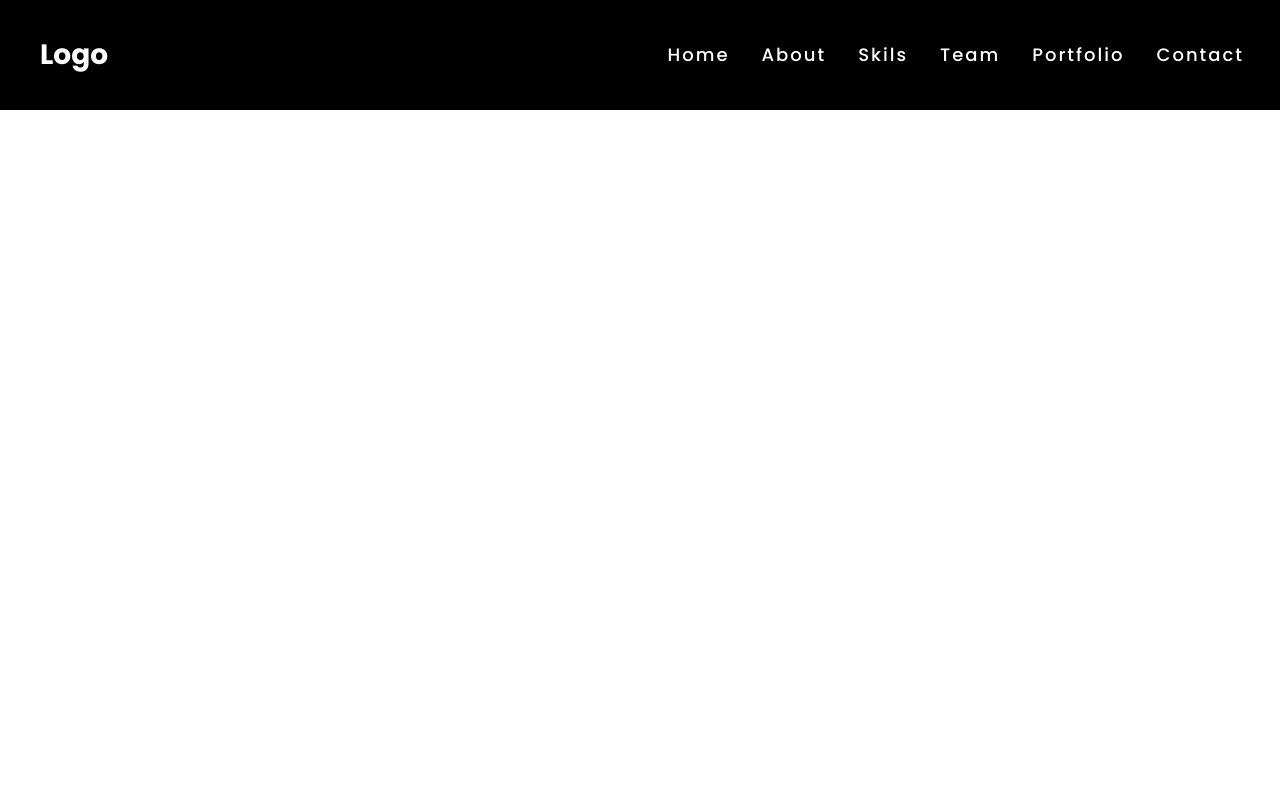
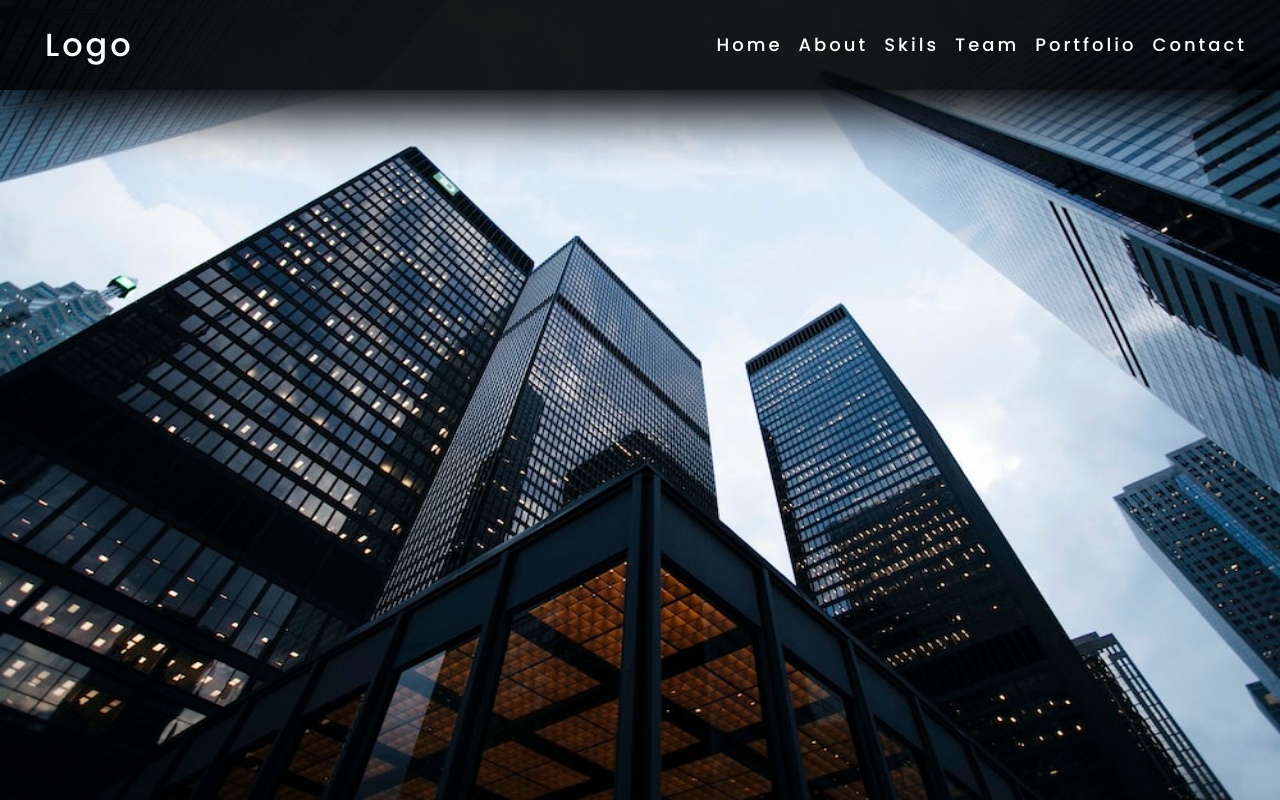
Before and after one commit to numonof/js_projectWhen_Click_Outside_navbar_responsive, a plain HTML site: page index.html in a window 1280 px wide. Drawn offline with Linux system fonts and the light colour scheme.

Commit message:
change css style

```diff
--- a/css/style.css
+++ b/css/style.css
@@ -13,15 +13,25 @@ body {
 }
 
 @media (min-width:360px) {
+
+    #home {
+        width: 100vw;
+        height: 100vh;
+        background: url(../img/bg.jpg);
+        background-repeat: no-repeat;
+        background-size: cover;
+    }
+
     #header {
         position: fixed;
         top: 0;
         right: 0;
+
+        width: 100%;
         display: flex;
         justify-content: space-between;
-        width: 100%;
-        background-color: #000;
-        /* box-shadow: 0.5px 25px rgba(0, 0, 0, 0.05); */
+        background-color: rgba(0, 0, 0, 0.9);
+        box-shadow: 5px 5px 12px;
         padding: 25px 20px 25px 20px;
         z-index: 1000;
     }
@@ -29,25 +39,23 @@ body {
     .logo {
         text-decoration: none;
         text-transform: capitalize;
-        font-size: 20px;
+        font-size: 24px;
         line-height: 28px;
         font-weight: 700;
         color: #fff;
+        letter-spacing: 1.5px;
         cursor: pointer;
-        display: flex;
-        justify-content: center;
-        align-items: center;
     }
 
     #toggle {
         position: absolute;
         top: 25%;
         right: 20px;
+
+        display: block;
         width: 40px;
         height: 40px;
-        background-color: #fff;
         cursor: pointer;
-        display: block;
     }
 
     #toggle::before {
@@ -55,9 +63,10 @@ body {
         position: absolute;
         top: 18px;
         left: 10px;
+
         width: 20px;
         height: 3px;
-        background-color: #000;
+        background-color: #fff;
         border-radius: 5px;
         transform: translateY(-5px);
         transition: 0.5s;
@@ -68,9 +77,10 @@ body {
         position: absolute;
         top: 18px;
         left: 10px;
+
         width: 20px;
         height: 3px;
-        background-color: #000;
+        background-color: #fff;
         border-radius: 5px;
         transform: translateY(5px);
         transition: 0.5s;
@@ -85,62 +95,76 @@ body {
     }
 
     #toggle.active {
-        background-color: brown;
+        background-color: #3420202b;
     }
 
     #navbar {
         position: absolute;
         top: 75px;
         right: 0px;
-        background-color: #000;
-        transition: 0.5s;
-        overflow: hidden;
+
         width: 100%;
         height: 0;
+        overflow: hidden;
+        transition: 0.5s;
     }
 
     #navbar.active {
         width: 100vw;
         height: 100vh;
-        background-color: rgba(0, 0, 0, 0.5);
-        padding: 50px 0;
+        background-color: rgba(0, 0, 0, 0.7);
+        padding: 80px 0;
     }
 
     #navbar>ul {
         position: relative;
+        margin: 0;
+        padding: 0;
+
         display: flex;
         flex-direction: column;
         justify-content: center;
         align-items: center;
         list-style: none;
-        margin: 0;
-        padding: 0;
+    }
+
+    #navbar>ul>li {
+        margin: 5px 0;
     }
 
     #navbar>ul>li>a {
         text-decoration: none;
         text-transform: capitalize;
         font-size: 14px;
-        line-height: 20px;
+        line-height: 24px;
         font-weight: 500;
         font-style: normal;
         color: #fff;
-        letter-spacing: 1px;
+        letter-spacing: 5px;
         cursor: pointer;
     }
 }
 
 @media (min-width:376px) {
 
+    #home {
+        width: 100vw;
+        height: 100vh;
+        background: url(../img/bg.jpg);
+        background-repeat: no-repeat;
+        background-size: cover;
+    }
+
     #header {
         position: fixed;
         top: 0;
         right: 0;
+
+        width: 100%;
         display: flex;
         justify-content: space-between;
-        width: 100%;
-        background-color: #000;
-        /* box-shadow: 0.5px 25px rgba(0, 0, 0, 0.05); */
+        background-color: rgba(0, 0, 0, 0.9);
+        box-shadow: 5px 5px 12px;
         padding: 25px 20px 25px 20px;
         z-index: 1000;
     }
@@ -148,25 +172,23 @@ body {
     .logo {
         text-decoration: none;
         text-transform: capitalize;
-        font-size: 20px;
+        font-size: 24px;
         line-height: 28px;
         font-weight: 700;
         color: #fff;
+        letter-spacing: 1.5px;
         cursor: pointer;
-        display: flex;
-        justify-content: center;
-        align-items: center;
     }
 
     #toggle {
         position: absolute;
         top: 25%;
         right: 20px;
+
+        display: block;
         width: 40px;
         height: 40px;
-        background-color: #fff;
         cursor: pointer;
-        display: block;
     }
 
     #toggle::before {
@@ -174,9 +196,10 @@ body {
         position: absolute;
         top: 18px;
         left: 10px;
+
         width: 20px;
         height: 3px;
-        background-color: #000;
+        background-color: #fff;
         border-radius: 5px;
         transform: translateY(-5px);
         transition: 0.5s;
@@ -187,9 +210,10 @@ body {
         position: absolute;
         top: 18px;
         left: 10px;
+
         width: 20px;
         height: 3px;
-        background-color: #000;
+        background-color: #fff;
         border-radius: 5px;
         transform: translateY(5px);
         transition: 0.5s;
@@ -204,62 +228,76 @@ body {
     }
 
     #toggle.active {
-        background-color: brown;
+        background-color: #3420202b;
     }
 
     #navbar {
         position: absolute;
         top: 75px;
         right: 0px;
-        background-color: #000;
-        transition: 0.5s;
-        overflow: hidden;
+
         width: 100%;
         height: 0;
+        overflow: hidden;
+        transition: 0.5s;
     }
 
     #navbar.active {
         width: 100vw;
         height: 100vh;
-        background-color: rgba(0, 0, 0, 0.5);
-        padding: 50px 0;
+        background-color: rgba(0, 0, 0, 0.7);
+        padding: 80px 0;
     }
 
     #navbar>ul {
         position: relative;
+        margin: 0;
+        padding: 0;
+
         display: flex;
         flex-direction: column;
         justify-content: center;
         align-items: center;
         list-style: none;
-        margin: 0;
-        padding: 0;
+    }
+
+    #navbar>ul>li {
+        margin: 5px 0;
     }
 
     #navbar>ul>li>a {
         text-decoration: none;
         text-transform: capitalize;
         font-size: 14px;
-        line-height: 20px;
+        line-height: 24px;
         font-weight: 500;
         font-style: normal;
         color: #fff;
-        letter-spacing: 1px;
+        letter-spacing: 5px;
         cursor: pointer;
     }
 }
 
 @media (min-width:576px) {
 
+    #home {
+        width: 100vw;
+        height: 100vh;
+        background: url(../img/bg.jpg);
+        background-repeat: no-repeat;
+        background-size: cover;
+    }
+
     #header {
         position: fixed;
         top: 0;
         right: 0;
+
+        width: 100%;
         display: flex;
         justify-content: space-between;
-        width: 100%;
-        background-color: #000;
-        /* box-shadow: 0.5px 25px rgba(0, 0, 0, 0.05); */
+        background-color: rgba(0, 0, 0, 0.9);
+        box-shadow: 5px 5px 12px;
         padding: 25px 20px 25px 20px;
         z-index: 1000;
     }
@@ -267,35 +305,34 @@ body {
     .logo {
         text-decoration: none;
         text-transform: capitalize;
-        font-size: 22px;
+        font-size: 24px;
         line-height: 28px;
         font-weight: 700;
         color: #fff;
+        letter-spacing: 1.5px;
         cursor: pointer;
-        display: flex;
-        justify-content: center;
-        align-items: center;
     }
 
     #toggle {
         position: absolute;
         top: 25%;
         right: 20px;
+
+        display: block;
         width: 40px;
         height: 40px;
-        background-color: #fff;
         cursor: pointer;
-        display: block;
     }
 
     #toggle::before {
         content: '';
         position: absolute;
-        top: 20px;
-        left: 8px;
-        width: 25px;
+        top: 18px;
+        left: 10px;
+
+        width: 20px;
         height: 3px;
-        background-color: #000;
+        background-color: #fff;
         border-radius: 5px;
         transform: translateY(-5px);
         transition: 0.5s;
@@ -304,11 +341,12 @@ body {
     #toggle::after {
         content: '';
         position: absolute;
-        top: 20px;
-        left: 8px;
-        width: 25px;
+        top: 18px;
+        left: 10px;
+
+        width: 20px;
         height: 3px;
-        background-color: #000;
+        background-color: #fff;
         border-radius: 5px;
         transform: translateY(5px);
         transition: 0.5s;
@@ -323,91 +361,116 @@ body {
     }
 
     #toggle.active {
-        background-color: brown;
+        background-color: #3420202b;
     }
 
     #navbar {
         position: absolute;
         top: 75px;
         right: 0px;
-        background-color: #000;
-        transition: 0.5s;
-        overflow: hidden;
+
         width: 100%;
         height: 0;
+        overflow: hidden;
+        transition: 0.5s;
     }
 
     #navbar.active {
         width: 100vw;
         height: 100vh;
-        background-color: rgba(0, 0, 0, 0.5);
-        /* display: block; */
-        padding: 50px 0;
+        background-color: rgba(0, 0, 0, 0.7);
+        padding: 80px 0;
     }
 
     #navbar>ul {
         position: relative;
+        margin: 0;
+        padding: 0;
+
         display: flex;
         flex-direction: column;
         justify-content: center;
         align-items: center;
         list-style: none;
-        margin: 0;
-        padding: 0;
+    }
+
+    #navbar>ul>li {
+        margin: 5px 0;
     }
 
     #navbar>ul>li>a {
         text-decoration: none;
         text-transform: capitalize;
-        font-size: 16px;
+        font-size: 14px;
         line-height: 24px;
         font-weight: 500;
         font-style: normal;
         color: #fff;
-        letter-spacing: 1px;
+        letter-spacing: 5px;
         cursor: pointer;
     }
 }
 
 @media (min-width:768px) {
 
+    #home {
+        width: 100vw;
+        height: 100vh;
+        background: url(../img/bg.jpg);
+        background-repeat: no-repeat;
+        background-size: 100% 100%;
+    }
+
     #header {
         position: fixed;
         top: 0;
         right: 0;
+
+        width: 100%;
         display: flex;
         justify-content: space-between;
-        width: 100%;
-        background-color: #000;
+        background-color: rgba(0, 0, 0, 0.9);
         /* box-shadow: 0.5px 25px rgba(0, 0, 0, 0.05); */
         z-index: 1000;
     }
 
     .logo {
         position: relative;
-        color: #fff;
+        display: flex;
+        justify-content: center;
+        align-items: center;
+
+        text-transform: capitalize;
+        text-decoration: none;
         font-size: 28px;
         line-height: 60px;
         font-weight: 700;
-        text-decoration: none;
-        text-transform: capitalize;
+        padding-left: 20px;
+        color: #fff;
         cursor: pointer;
-        display: flex;
-        justify-content: center;
-        align-items: center;
-        padding-left: 20px;
+    }
+
+    #toggle {
+        position: absolute;
+        top: 25%;
+        right: 20px;
+
+        display: none;
+        width: 40px;
+        height: 40px;
+        cursor: pointer;
     }
 
     #navbar {
         position: relative;
         top: 0px;
         right: 0px;
-        background-color: #000;
-        transition: 0.5s;
-        overflow: hidden;
+
         width: 100%;
         height: 100%;
         display: block;
+        transition: 0.5s;
+        overflow: hidden;
     }
 
     #navbar.active {
@@ -417,83 +480,91 @@ body {
 
     #navbar>ul {
         position: relative;
+        list-style: none;
+        margin: 0;
+        padding: 0;
+
         display: flex;
         flex-direction: row;
         align-items: center;
         justify-content: end;
-        /* padding-left: 80px; */
-        list-style: none;
-        margin: 0;
-        padding: 0;
     }
 
     #navbar>ul>li>a {
-        color: #ffff;
-        display: inline-block;
         text-transform: capitalize;
         text-decoration: none;
         font-size: 18px;
+        font-weight: 500;
         line-height: 28px;
+        letter-spacing: 3px;
+        color: #ffff;
+        display: inline-block;
         padding: 16px 8px 16px 8px;
-        letter-spacing: 2px;
-        font-weight: 500;
         transition: 0.5s all ease;
+        cursor: pointer;
     }
 }
 
 @media (min-width:992px) {
+    #home {
+        width: 100vw;
+        height: 100vh;
+        background: url(../img/bg.jpg);
+        background-repeat: no-repeat;
+        background-size: 100% 100%;
+    }
 
     #header {
         position: fixed;
         top: 0;
         right: 0;
+
+        width: 100%;
         display: flex;
         justify-content: space-between;
-        align-items: center;
-        width: 100%;
-        background-color: #000;
+        background-color: rgba(0, 0, 0, 0.9);
+        /* box-shadow: 0.5px 25px rgba(0, 0, 0, 0.05); */
         z-index: 1000;
     }
 
     .logo {
         position: relative;
-        line-height: 60px;
-        color: #fff;
-        font-size: 28px;
-        font-weight: 700;
-        text-decoration: none;
-        text-transform: capitalize;
-        cursor: pointer;
         display: flex;
         justify-content: center;
         align-items: center;
+
+        text-transform: capitalize;
+        text-decoration: none;
+        font-size: 32px;
+        line-height: 60px;
+        font-weight: 500;
+        letter-spacing: 3px;
         padding-left: 20px;
+        color: #fff;
+        cursor: pointer;
     }
 
     #toggle {
         position: absolute;
-        top: 0;
-        right: 0;
-        width: 60px;
-        height: 60px;
-        background-color: aqua;
+        top: 25%;
+        right: 20px;
+
+        display: none;
+        width: 40px;
+        height: 40px;
         cursor: pointer;
-        display: none;
-        justify-content: center;
-        align-items: center;
     }
-
 
     #navbar {
         position: relative;
         top: 0px;
         right: 0px;
-        background-color: #000;
-        transition: 0.5s;
-        overflow: hidden;
+
         width: 100%;
         height: 100%;
         display: block;
+        transition: 0.5s;
+        overflow: hidden;
     }
 
     #navbar.active {
@@ -503,117 +574,92 @@ body {
 
     #navbar>ul {
         position: relative;
+        list-style: none;
+        margin: 0;
+        padding: 0;
+
         display: flex;
         flex-direction: row;
         align-items: center;
         justify-content: end;
-        padding-left: 80px;
-        list-style: none;
-        margin: 0;
-        padding: 0;
     }
 
     #navbar>ul>li>a {
-        color: #fff;
-        display: inline-block;
         text-transform: capitalize;
         text-decoration: none;
         font-size: 18px;
+        font-weight: 500;
         line-height: 28px;
+        letter-spacing: 3px;
+        color: #ffff;
+        display: inline-block;
         padding: 16px 8px 16px 8px;
-        letter-spacing: 2px;
-        font-weight: 500;
         transition: 0.5s all ease;
+        cursor: pointer;
     }
 }
 
 @media (min-width:1240px) {
+    #home {
+        width: 100vw;
+        height: 100vh;
+        background: url(../img/bg.jpg);
+        background-repeat: no-repeat;
+        background-size: 100% 100%;
+    }
 
     #header {
         position: fixed;
         top: 0;
         right: 0;
+
+        width: 100%;
         display: flex;
         justify-content: space-between;
-        align-items: center;
-        width: 100%;
-        background-color: #000;
+        background-color: rgba(0, 0, 0, 0.9);
+        box-shadow: 5px 25px 52px;
+        padding: 10px 25px;
         z-index: 1000;
     }
 
     .logo {
         position: relative;
-        height: 60px;
-        line-height: 60px;
-        color: #fff;
-        font-size: 28px;
-        font-weight: 700;
-        text-decoration: none;
-        text-transform: capitalize;
-        cursor: pointer;
         display: flex;
         justify-content: center;
         align-items: center;
+
+        text-transform: capitalize;
+        text-decoration: none;
+        font-size: 32px;
+        line-height: 60px;
+        font-weight: 500;
+        letter-spacing: 3px;
         padding-left: 20px;
+        color: #fff;
+        cursor: pointer;
     }
 
     #toggle {
         position: absolute;
-        top: 0;
-        right: 0;
-        width: 60px;
-        height: 60px;
-        background-color: aqua;
+        top: 25%;
+        right: 20px;
+
+        display: none;
+        width: 40px;
+        height: 40px;
         cursor: pointer;
-        display: none;
-        justify-content: center;
-        align-items: center;
-    }
-
-    #toggle::before {
-        content: '';
-        position: absolute;
-        width: 30px;
-        height: 3px;
-        background-color: #fff;
-        border-radius: 5px;
-        transform: translateY(-5px);
-        transition: 0.5s;
-    }
-
-    #toggle::after {
-        content: '';
-        position: absolute;
-        width: 30px;
-        height: 3px;
-        background-color: #12334e;
-        border-radius: 5px;
-        transform: translateY(5px);
-        transition: 0.5s;
-    }
-
-    #toggle.active::before {
-        transform: translateY(0px) rotate(45deg);
-    }
-
-    #toggle.active::after {
-        transform: translateY(0px) rotate(-45deg);
-    }
-
-    #toggle.active {
-        background-color: brown;
     }
 
     #navbar {
         position: relative;
         top: 0px;
         right: 0px;
-        background-color: #000;
-        transition: 0.5s;
-        overflow: hidden;
+
         width: 100%;
         height: 100%;
         display: block;
+        transition: 0.5s;
+        overflow: hidden;
     }
 
     #navbar.active {
@@ -623,28 +669,27 @@ body {
 
     #navbar>ul {
         position: relative;
+        list-style: none;
+        margin: 0;
+        padding: 0;
+
         display: flex;
         flex-direction: row;
         align-items: center;
         justify-content: end;
-        padding-left: 80px;
-        list-style: none;
-        margin: 0;
-        padding: 0;
     }
 
     #navbar>ul>li>a {
-
-        color: #fff;
-        display: inline-block;
         text-transform: capitalize;
         text-decoration: none;
         font-size: 18px;
+        font-weight: 500;
         line-height: 28px;
-        padding: 8px 16px 8px 16px;
-        letter-spacing: 2px;
-        font-weight: 500;
+        letter-spacing: 3px;
+        color: #ffff;
+        display: inline-block;
+        padding: 16px 8px 16px 8px;
         transition: 0.5s all ease;
+        cursor: pointer;
     }
-
 }
--- a/index.html
+++ b/index.html
@@ -23,7 +23,11 @@
             </ul>
         </div>
     </div>
-    <main> </main>
+    <main>
+        <section id="home">
+
+        </section>
+    </main>
     <script src="./js/main.js"></script>
 </body>
 </html>
```
Also changed, not shown: img/bg.jpg (added).
